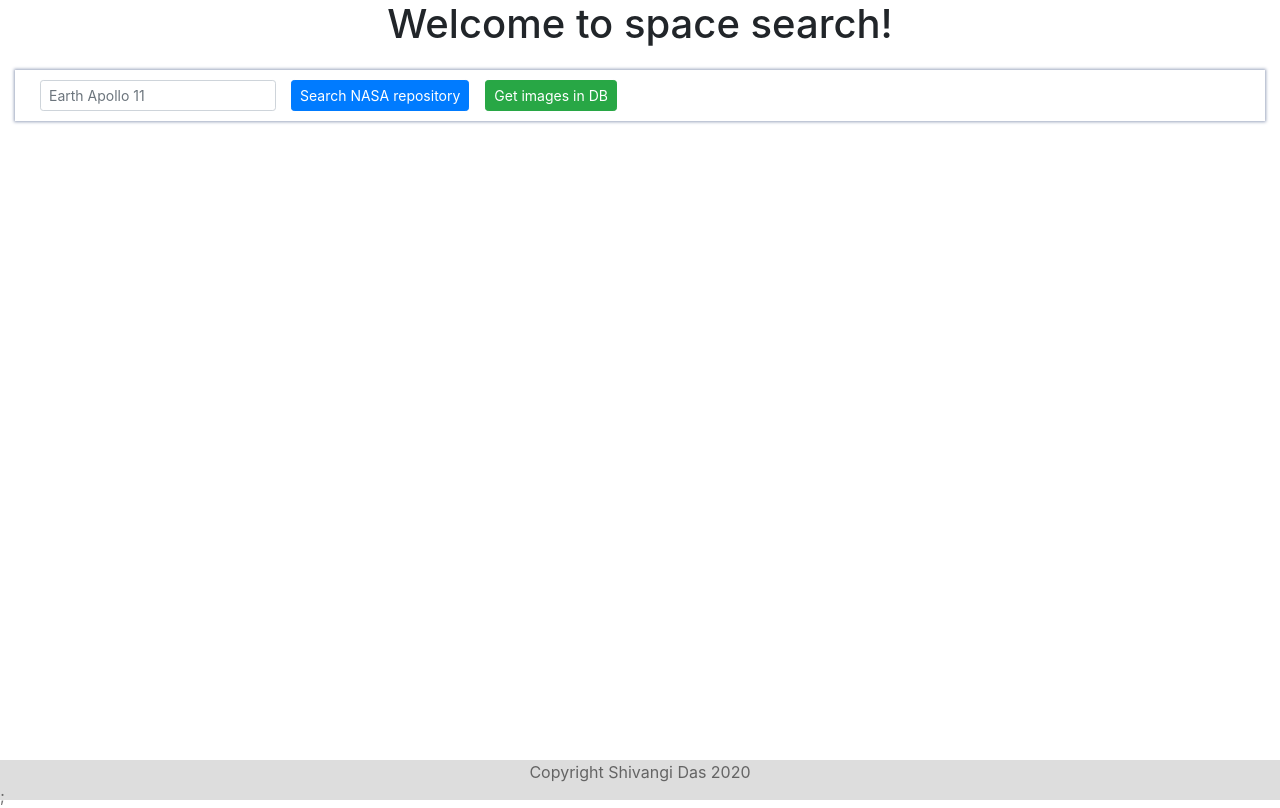
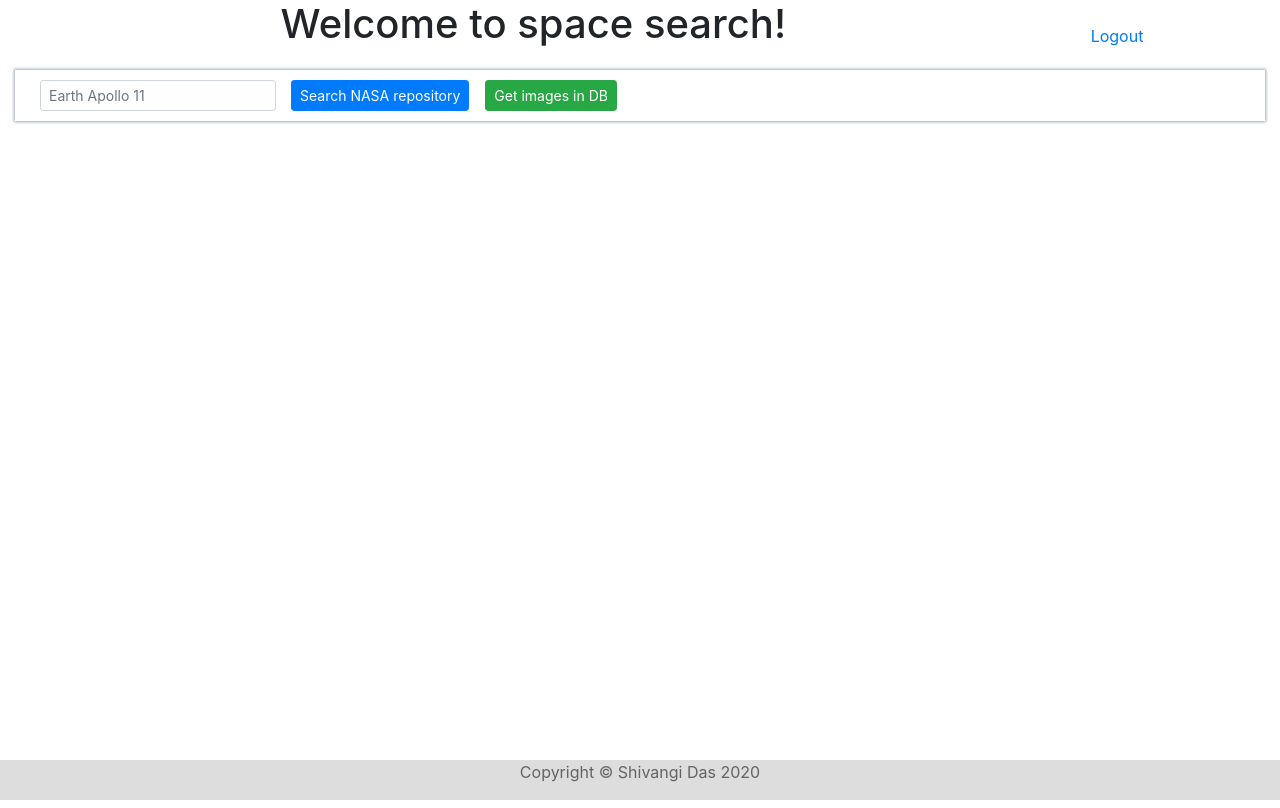
Before and after one commit to shivangidas/spacetour, a Node project: template app/views/index.ejs in a window 1280 px wide. Run offline with Node 20 templates, Linux system fonts and the light colour scheme; the template is opened without the code that fills it, so the values that code supplies are empty; some libraries are stand-ins or nearby versions.

Commit message:
a working logout

```diff
--- a/app/public/script.js
+++ b/app/public/script.js
@@ -212,4 +212,38 @@ $(document).ready(function() {
     modal.find(".modal-title").text("NASA id: " + id);
     modal.find(".modal-body .text_area").html(description);
   });
+
+  //logout
+  $("#logout").click(function(event) {
+    event.preventDefault();
+    $.ajax({
+      url: "/api/v1/logout",
+      type: "GET",
+      headers: { "x-access-token": sessionStorage.getItem("token") },
+      success: function(result) {
+        sessionStorage.setItem("token", result.token);
+        window.location.href = "../logout";
+      },
+      error: function(error) {
+        alert("You are not logged in!");
+        sessionStorage.removeItem("token");
+        window.location.href = "../logout";
+      }
+    });
+    /*$('#logout').attr('href','../logout');*/
+  });
+  $(".scrollToTop").hide();
+  $(window).scroll(function() {
+    if ($(this).scrollTop() > 100) {
+      $(".scrollToTop").fadeIn();
+    } else {
+      $(".scrollToTop").fadeOut();
+    }
+  });
+
+  //Click event to scroll to top
+  $(".scrollToTop").click(function() {
+    $("html, body").animate({ scrollTop: 0 }, 800);
+    return false;
+  });
 });
--- a/app/views/index.ejs
+++ b/app/views/index.ejs
@@ -6,7 +6,19 @@
 
   <body>
     <header class="container-fluid">
-      <center><h1>Welcome to space search!</h1></center>
+      <div class="row">
+        <div class="col-sm-10">
+          <center>
+            <h1>Welcome to space search!</h1>
+          </center>
+        </div>
+
+        <div class="col-sm-2 p-4">
+          <a href="/logout">
+            <i class="fa fa-sign-out" aria-hidden="true"></i> Logout</a
+          >
+        </div>
+      </div>
     </header>
     <section class="searchSection container-fluid">
       <form class="form-inline">
--- a/app/views/partials/footer.ejs
+++ b/app/views/partials/footer.ejs
@@ -1 +1 @@
-<center>Copyright Shivangi Das 2020</center>;
+<center>Copyright &copy; Shivangi Das 2020</center>
```
Also changed, not shown: 1 other file.
